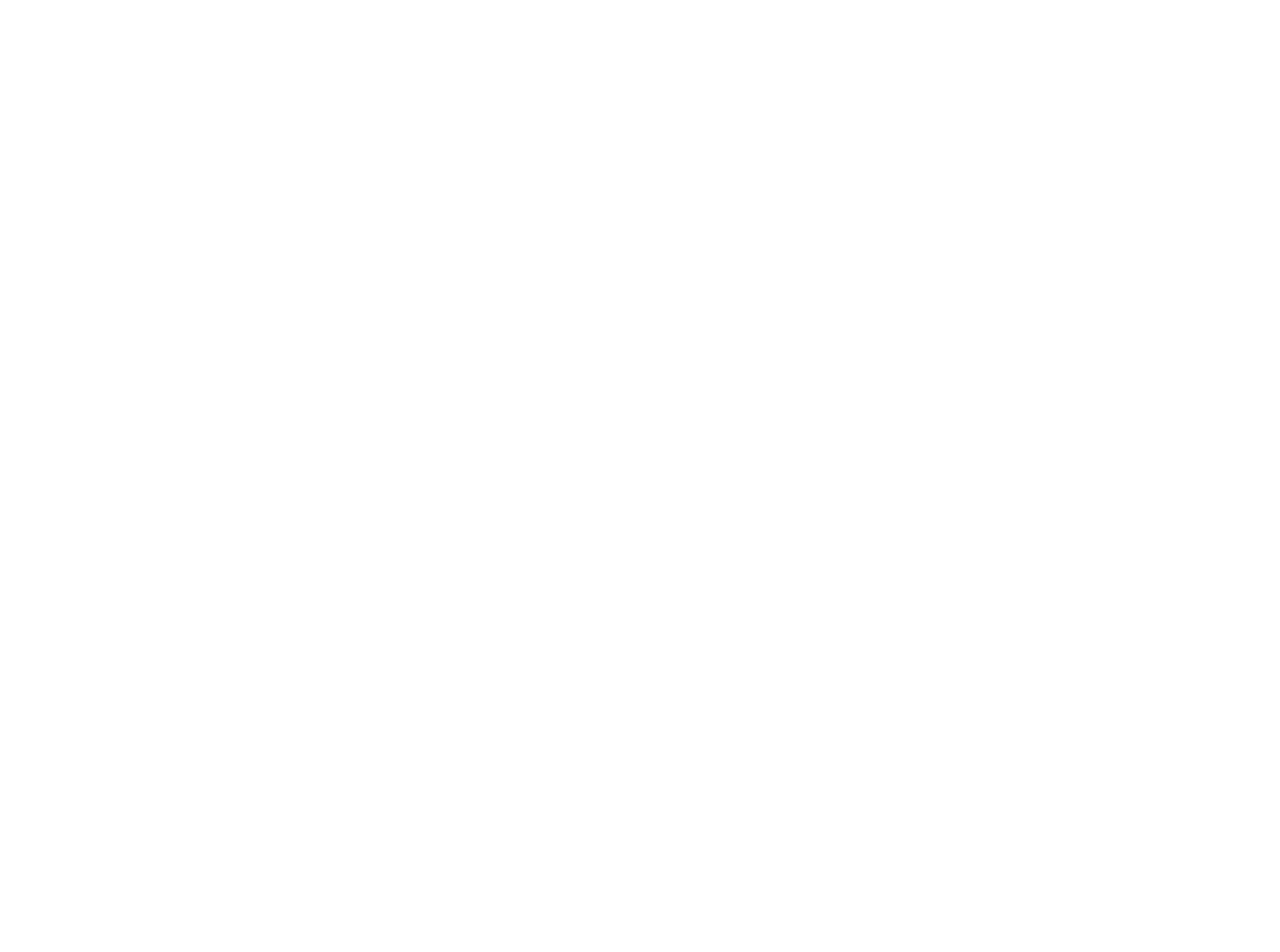
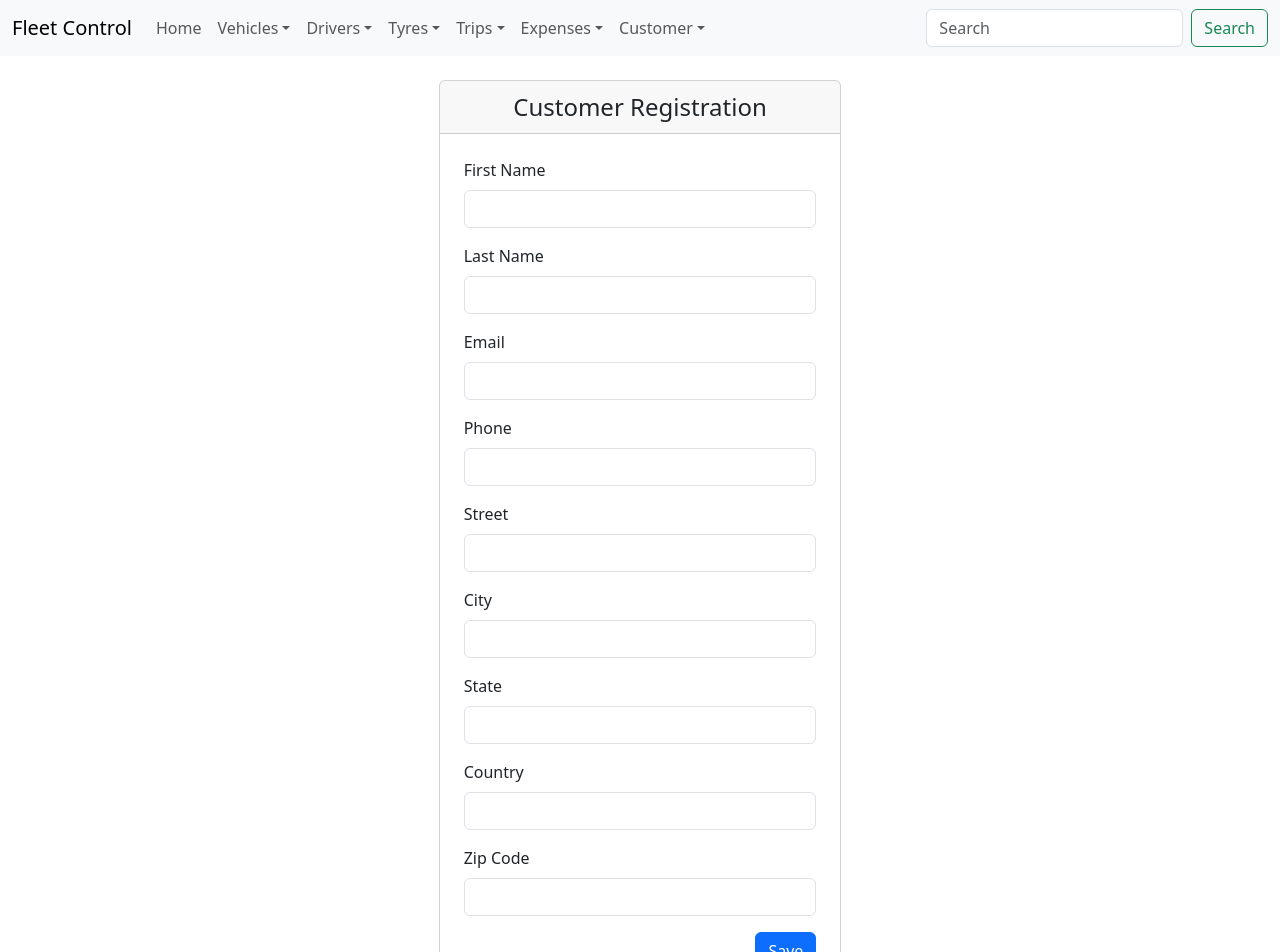
Before and after one commit to denisonkolling/fleet-control-ui, a React (Vite) app: page /register-customer in a window 1280 px wide. Before the commit this address had no page. Shown: the top 952 px of the page. Before the commit the page ends 800 px from the top, so only its background shows below. Built offline with nearby package versions, Linux system fonts and the light colour scheme.

Commit message:
feat: add customer registration form page

```diff
--- a/src/components/Navbar.jsx
+++ b/src/components/Navbar.jsx
@@ -52,6 +52,12 @@ function NavbarSystem() {
               <NavDropdown.Divider />
               <NavDropdown.Item href="#action4">List Trips</NavDropdown.Item>
             </NavDropdown>
+            <NavDropdown title="Customer" id="navbarScrollingDropdown">
+              <NavDropdown.Item href="/register-customer">RegisterCustomer</NavDropdown.Item>
+              <NavDropdown.Item href="#action4">Find Customer</NavDropdown.Item>
+              <NavDropdown.Divider />
+              <NavDropdown.Item href="#action4">List Customer</NavDropdown.Item>
+            </NavDropdown>
 
           </Nav>
           <Form className="d-flex">
--- /dev/null
+++ b/src/pages/AddCustomer.jsx
@@ -0,0 +1,190 @@
+import { React, useState } from 'react';
+import { Form, Button, Container, Navbar, Card } from 'react-bootstrap';
+import customerService from '../service/customer.service';
+import NavbarSystem from '../components/Navbar';
+import CardHeader from 'react-bootstrap/esm/CardHeader';
+
+const AddCustomer = () => {
+
+	const [customer, setCustomer] = useState(
+		{
+			firstName: '',
+			lastName: '',
+			email: '',
+			phone: '',
+			address: {
+				street: '',
+				zip: '',
+				city: '',
+				state: '',
+				number: '',
+				country: '',
+			},
+		},
+	);
+
+  const handleChange = (e) => {
+    const { name, value } = e.target;
+
+    setCustomer({
+      ...customer,
+      [name]: value,
+    });
+  };
+
+	const handleAddressChange = (e) => {
+		const { name, value } = e.target;
+		setCustomer({
+			...customer,
+			address: {
+				...customer.address,
+				[name]: value,
+			},
+		});
+	};
+
+	const handleSubmit = (e) => {
+		e.preventDefault();
+
+		customerService
+			.saveCustomer(customer)
+			.then((res) => {
+				setCustomer({
+					firstName: '',
+					lastName: '',
+					email: '',
+					phone: '',
+					address: {
+						street: '',
+						zip: '',
+						city: '',
+						state: '',
+						number: '',
+						country: '',
+					},
+				});
+			})
+			.catch((error) => {
+				console.log(error);
+			});
+	};
+
+	return (
+		<>
+			<NavbarSystem />
+			<Container className="mt-4 col-md-4">
+				<Card>
+					<CardHeader className="text-center fs-4">
+						Customer Registration
+					</CardHeader>
+					<Container className="p-4">
+						<Form onSubmit={handleSubmit}>
+							<Form.Group className="mb-3" controlId="name">
+								<Form.Label>First Name</Form.Label>
+								<Form.Control
+									type="text"
+									name="firstName"
+									onChange={handleChange}
+									value={customer.firstName}
+									required
+								/>
+							</Form.Group>
+							<Form.Group className="mb-3" controlId="name">
+								<Form.Label>Last Name</Form.Label>
+								<Form.Control
+									type="text"
+									name="lastName"
+									onChange={handleChange}
+									value={customer.lastName}
+									required
+								/>
+							</Form.Group>
+							<Form.Group className="mb-3" controlId="name">
+								<Form.Label>Email</Form.Label>
+								<Form.Control
+									type="email"
+									name="email"
+									onChange={handleChange}
+									value={customer.email}
+									required
+								/>
+							</Form.Group>
+							<Form.Group className="mb-3" controlId="name">
+								<Form.Label>Phone</Form.Label>
+								<Form.Control
+									type="phone"
+									name="phone"
+									onChange={handleChange}
+									value={customer.phone}
+									required
+								/>
+							</Form.Group>
+							<Form.Group className="mb-3" controlId="name">
+								<Form.Label>Street</Form.Label>
+								<Form.Control
+									type="text"
+									name="street"
+									onChange={handleAddressChange}
+									value={customer.address.street}
+									required
+								/>
+							</Form.Group>
+
+              <Form.Group className="mb-3" controlId="name">
+								<Form.Label>City</Form.Label>
+								<Form.Control
+									type="text"
+									name="city"
+									onChange={handleAddressChange}
+									value={customer.address.city}
+									required
+								/>
+							</Form.Group>
+
+              <Form.Group className="mb-3" controlId="name">
+								<Form.Label>State</Form.Label>
+								<Form.Control
+									type="text"
+									name="state"
+									onChange={handleAddressChange}
+									value={customer.address.state}
+									required
+								/>
+							</Form.Group>
+
+              <Form.Group className="mb-3" controlId="name">
+								<Form.Label>Country</Form.Label>
+								<Form.Control
+									type="text"
+									name="country"
+									onChange={handleAddressChange}
+									value={customer.address.country}
+									required
+								/>
+							</Form.Group>
+
+              <Form.Group className="mb-3" controlId="name">
+								<Form.Label>Zip Code</Form.Label>
+								<Form.Control
+									type="text"
+									name="zip"
+									onChange={handleAddressChange}
+									value={customer.address.zip}
+									required
+								/>
+							</Form.Group>
+
+							<div className="d-flex justify-content-end">
+								<Button variant="primary" type="submit">
+									Save
+								</Button>
+							</div>
+						</Form>
+					</Container>
+				</Card>
+			</Container>
+		</>
+	);
+};
+
+export default AddCustomer;
--- a/src/routes/index.jsx
+++ b/src/routes/index.jsx
@@ -4,6 +4,7 @@ import Home from '../pages/Home';
 import AddDriver from '../pages/AddDriver';
 import AddVehicle from '../pages/AddVehicle';
 import AddTyre from '../pages/AddTyre';
+import AddCustomer from '../pages/AddCustomer';
 import ListRepairOrder from '../pages/ListRepairOrder';
 import ListVehicle from '../pages/ListVehicle';
 import ListExpense from '../pages/ListExpense';
@@ -15,6 +16,7 @@ const RoutesApp = () => {
 			  <Route path="/" element={<Home />} />
 				<Route exact path="/home" element={<Home />} />
 				<Route exact path="/register-driver" element={<AddDriver />} />
+				<Route exact path="/register-customer" element={<AddCustomer />} />
 				<Route exact path="/register-vehicle" element={<AddVehicle />} />
 				<Route exact path="/register-tyre" element={<AddTyre />} />
 				<Route exact path="/vehicle-service-order" element={<ListRepairOrder />} />
--- /dev/null
+++ b/src/service/customer.service.js
@@ -0,0 +1,29 @@
+import axios from "axios";
+
+const API_URL = "http://localhost:8080";
+
+class CustomerService {
+
+    saveCustomer(customer) {
+        return axios.post(API_URL + "/customer", customer);
+    }
+
+    getAllCustomer() {
+        return axios.get(API_URL + "/");
+    }
+
+    getCustomerById(id) {
+        return axios.get(API_URL + "/" + id);
+    }
+
+    deleteCustomer(id) {
+        return axios.delete(API_URL + "/customer/" + id);
+    }
+
+    editCustomer(customer) {
+        return axios.post(API_URL + "/customer/" + customer.id, customer);
+    }
+
+}
+
+export default new CustomerService;
```
